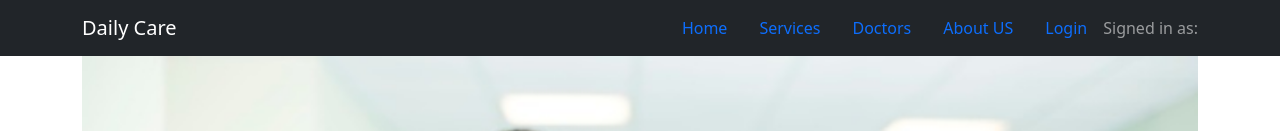
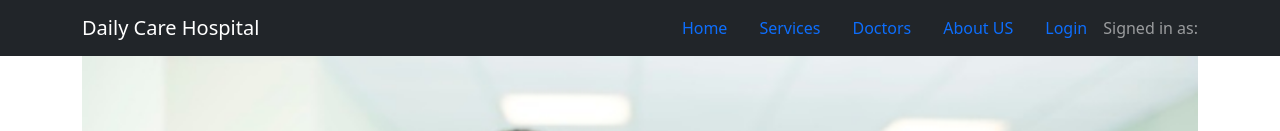
Before and after one commit to Programming-Hero-Web-Course3/healthcare-related-website-imran18026, a React (Create React App) app: page / in a window 1280 px wide. Shown: the top 131 px of the page. Built offline with nearby package versions, Linux system fonts and the light colour scheme; no server answers.

Commit message:
Allah re

```diff
--- a/src/components/Header/Header.js
+++ b/src/components/Header/Header.js
@@ -16,7 +16,7 @@
         expand="lg"
       >
         <Container>
-          <Navbar.Brand href="#home">Daily Care</Navbar.Brand>
+          <Navbar.Brand href="#home">Daily Care Hospital </Navbar.Brand>
           <Navbar.Toggle />
           <Navbar.Collapse className="justify-content-end">
             <Nav.Link as={Link} to="/home">
```
